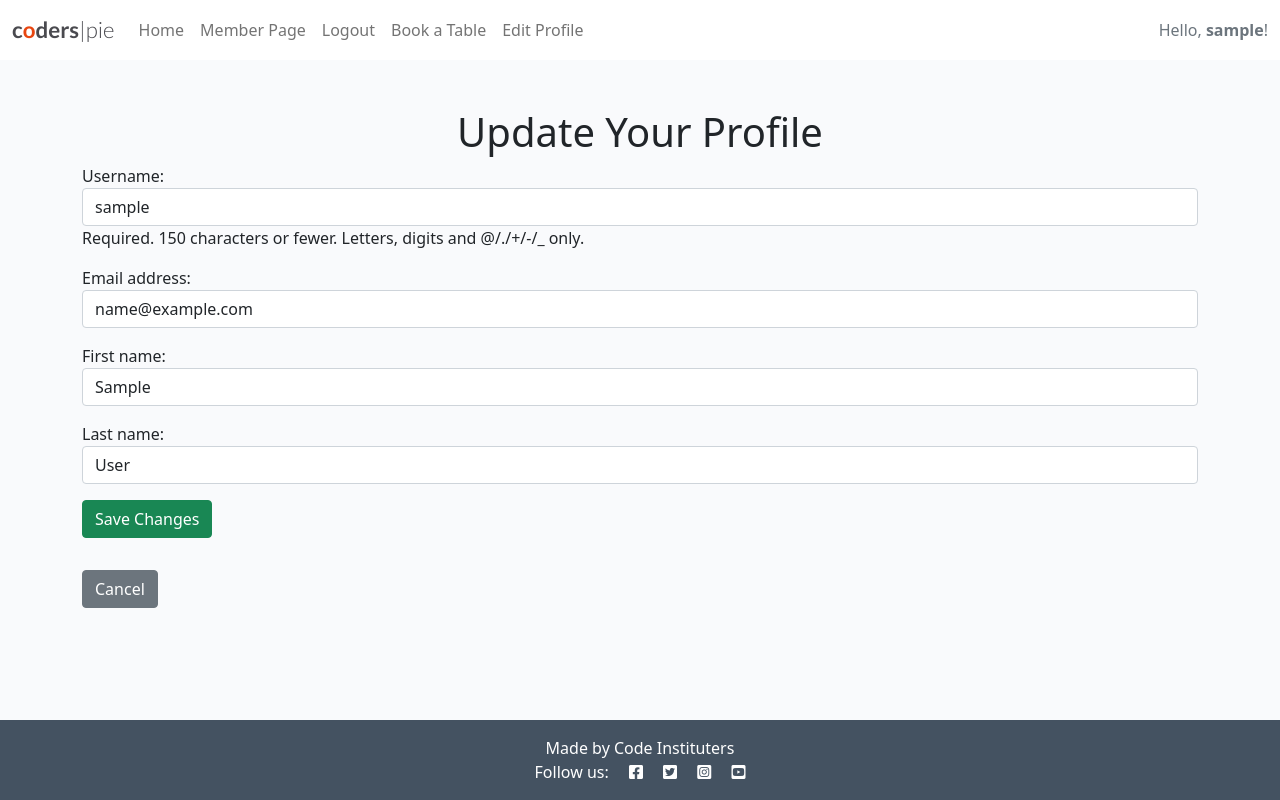
After one commit to AlexeyKopchinskiy/Portfolio-project-4-v2, a Django app: page /users/profile/update/ in a window 1280 px wide. The commit adds this page. Run offline with Django 4.2, Linux system fonts and the light colour scheme; the visitor is signed in with stand-in values (Sample User, id 1); parts of the project's set-up code (start-up, migrations or seed data) failed here and were passed over; some libraries are stand-ins or nearby versions.

Commit message:
Add link to update user profile

```diff
--- a/booking/forms.py
+++ b/booking/forms.py
@@ -1,6 +1,8 @@
 from django import forms
 from .models import Reservation
 from django_summernote.widgets import SummernoteWidget
+from django.contrib.auth.models import User
+
 
 
 class BookingForm(forms.ModelForm):
--- a/booking/urls.py
+++ b/booking/urls.py
@@ -1,4 +1,5 @@
 from .views import booking_page, booking_confirmation, update_booking, delete_booking, create_booking
+
 from django.urls import path, include
 from . import views
 from .views import member_page
@@ -16,7 +17,9 @@ urlpatterns = [
          delete_booking, name='delete_booking'),
      path('booking/create/', create_booking, name='create_booking'),
      path("member/", member_page, name="member_page"),
+     # path("users/", include("users.urls", namespace="users")),
      path('booking/delete/<int:reservation_id>/',
          delete_booking, name='delete_booking'),
      path('summernote/', include('django_summernote.urls')),
+
 ]
--- a/booking/views.py
+++ b/booking/views.py
@@ -2,6 +2,7 @@ from django.contrib.auth.decorators import login_required
 from django.shortcuts import render, redirect, get_object_or_404
 from .models import Reservation, Table, BookingStatus, Location
 from .forms import BookingForm
+
 
 
 @login_required
--- a/codestar/urls.py
+++ b/codestar/urls.py
@@ -26,7 +26,8 @@ urlpatterns = [
     path('summernote/', include('django_summernote.urls')),
     path("booking/", include("booking.urls")),
     path('', include('pages.urls')),
-    path('', include('users.urls')),
+    # path('', include('users.urls')),
+    path("users/", include("users.urls", namespace="users")),
     path('', include("django.contrib.auth.urls")),
     path('password_reset/',
          auth_views.PasswordResetView.as_view(), name='password_reset'),
--- a/templates/base.html
+++ b/templates/base.html
@@ -97,6 +97,12 @@
                 >Book a Table</a
               >
             </li>
+
+            <li class="nav-item">
+              <a
+              class="nav-link {% if request.path == home_url %}active{% endif %}"
+              href="{% url 'users:update_profile' %}">Edit Profile</a></li>
+
             {% else %}
 
             <li class="nav-item">
--- /dev/null
+++ b/templates/update_profile.html
@@ -0,0 +1,15 @@
+{% extends "base.html" %}
+
+{% block content %}
+<div class="container mt-5">
+  <h1 class="text-center">Update Your Profile</h1>
+
+  <form method="post">
+    {% csrf_token %}
+    {{ form.as_p }}  <!-- ✅ This should display the form -->
+    <button type="submit" class="btn btn-success">Save Changes</button>
+  </form>
+
+  <a href="{% url 'users:profile' %}" class="btn btn-secondary mt-3">Cancel</a>
+</div>
+{% endblock %}
--- a/users/forms.py
+++ b/users/forms.py
@@ -9,3 +9,14 @@ class SignUpForm(UserCreationForm):
     class Meta:
         model = User
         fields = ("username", "email", "password1", "password2")
+
+class UserUpdateForm(forms.ModelForm):
+    class Meta:
+        model = User
+        fields = ['username', 'email', 'first_name', 'last_name']
+        widgets = {
+            'username': forms.TextInput(attrs={'class': 'form-control'}),
+            'email': forms.EmailInput(attrs={'class': 'form-control'}),
+            'first_name': forms.TextInput(attrs={'class': 'form-control'}),
+            'last_name': forms.TextInput(attrs={'class': 'form-control'}),
+        }
--- a/users/urls.py
+++ b/users/urls.py
@@ -1,9 +1,16 @@
-from django.urls import path
+from django.urls import path, include
 from django.contrib.auth import views as auth_views
-from .views import signup
+from .views import signup, update_profile, profile  # Import views directly
+
+app_name = "users"  # ✅ Must match the namespace used in main `urls.py`
+
 
 urlpatterns = [
     path("signup/", signup, name="signup"),
     path("login/", auth_views.LoginView.as_view(template_name="login.html"), name="login"),
     path("logout/", auth_views.LogoutView.as_view(), name="logout"),
+    # path("profile/", update_profile, name="profile"),
+    path("profile/update/", update_profile, name="update_profile"),
+    path("profile/", profile, name="profile"),
+
 ]
--- a/users/views.py
+++ b/users/views.py
@@ -1,6 +1,7 @@
 from django.shortcuts import render, redirect
 from django.contrib.auth import login
-from .forms import SignUpForm
+from django.contrib.auth.decorators import login_required
+from .forms import SignUpForm, UserUpdateForm
 
 
 def signup(request):
@@ -15,3 +16,22 @@ def signup(request):
         form = SignUpForm()
 
     return render(request, "signup.html", {"form": form})
+
+
+@login_required
+def profile(request):
+    return render(request, "profile.html")
+
+
+@login_required
+def update_profile(request):
+    user = request.user
+    if request.method == "POST":
+        form = UserUpdateForm(request.POST, instance=user)
+        if form.is_valid():
+            form.save()
+            return redirect("users:profile")  # ✅ Ensure valid redirect
+    else:
+        form = UserUpdateForm(instance=user)  # ✅ Ensure form is created here
+
+    return render(request, "update_profile.html", {"form": form})  # ✅ Pass the form to the template
```
Also changed, not shown: templates/profile.html (added, +8 -0 lines).
